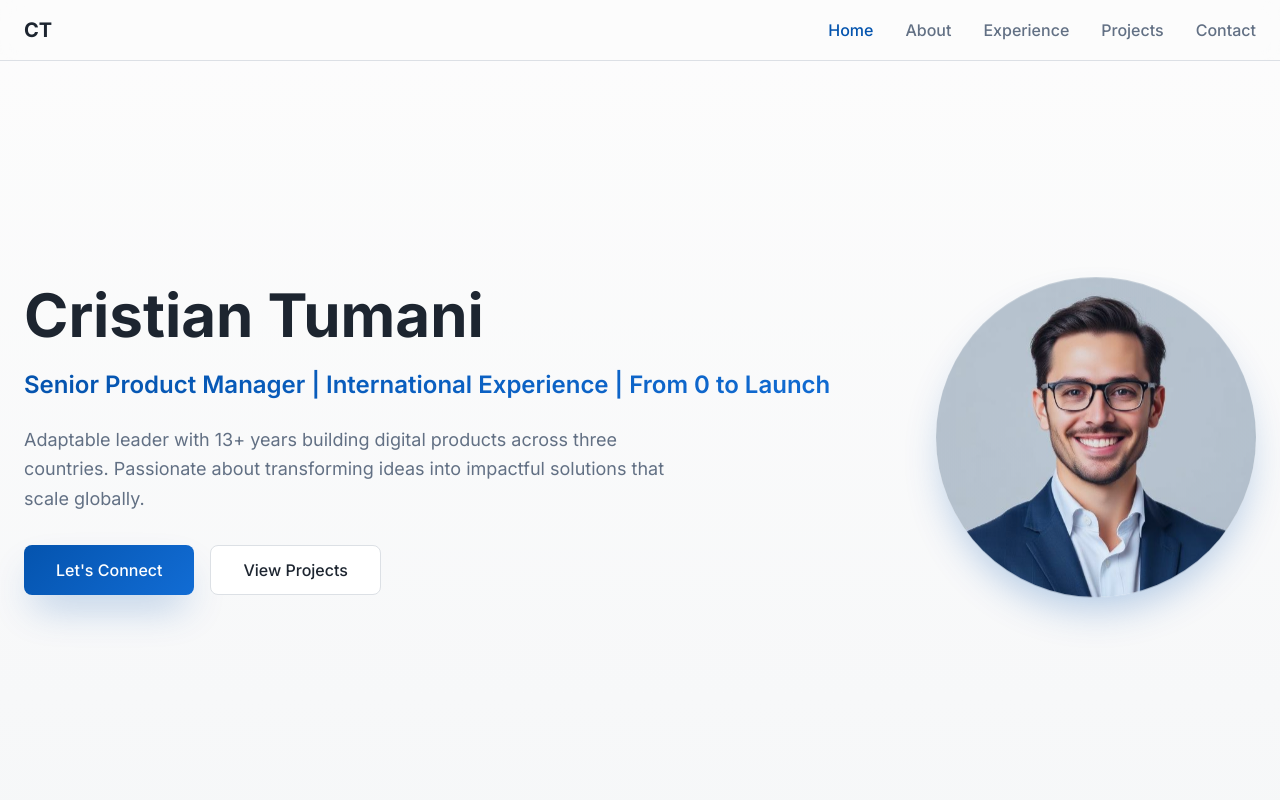
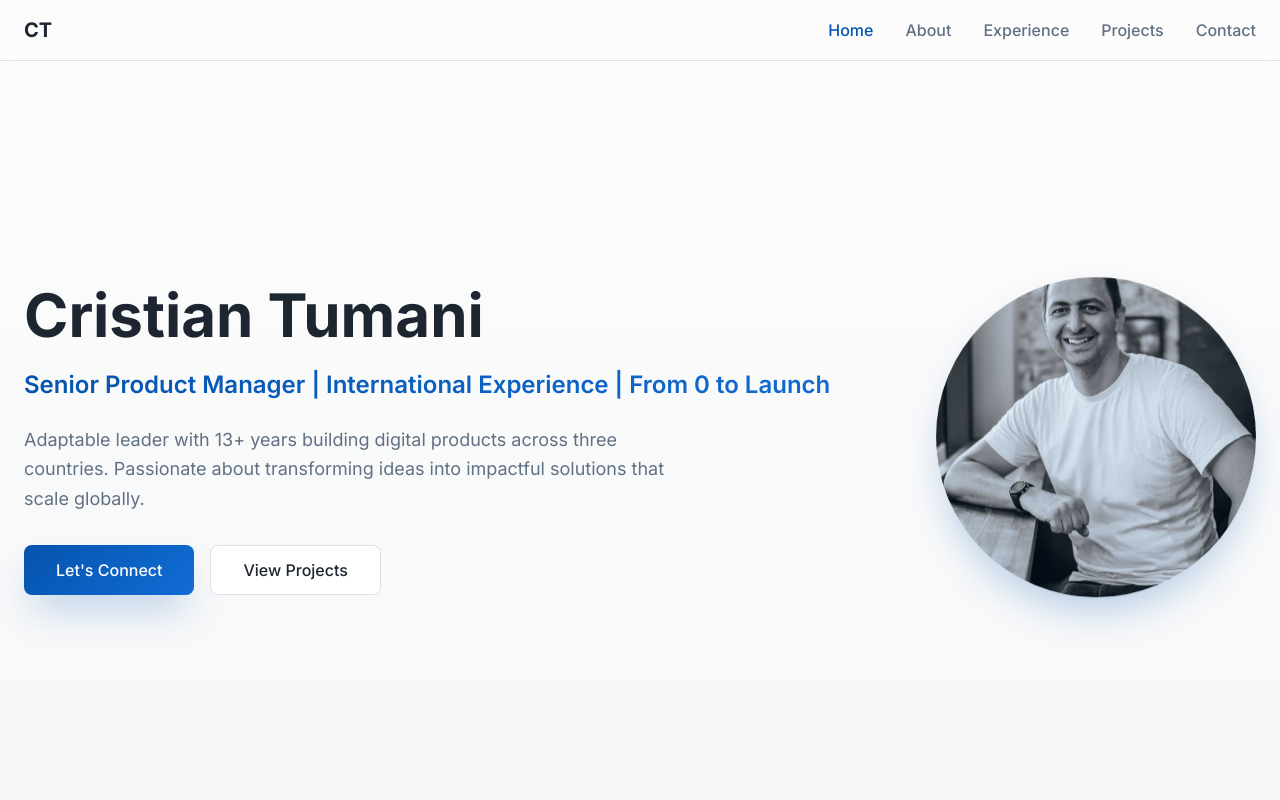
Before and after one commit to cristiantumani/cristian-tumani-portfolio, a React (Vite) app: page / in a window 1280 px wide. Shown: the top 800 px of the page. Built offline with nearby package versions, Linux system fonts and the light colour scheme.

Commit message:
Revert profile image
Reverted the profile image to the initial one provided by the user. The user has provided a new image to be used as the profile image.

```diff
--- a/src/components/HeroSection.tsx
+++ b/src/components/HeroSection.tsx
@@ -1,4 +1,4 @@
-import profilePhoto from "@/assets/profile-photo.jpg";
+const profilePhoto = "/lovable-uploads/7fad32e2-e4d6-4e6a-b7f2-5ab8bffd265f.png";
 const HeroSection = () => {
   return <section id="home" className="min-h-screen flex items-center justify-center bg-section-gradient pt-20">
       <div className="container mx-auto px-6">
```
Also changed, not shown: public/lovable-uploads/7fad32e2-e4d6-4e6a-b7f2-5ab8bffd265f.png (added).
